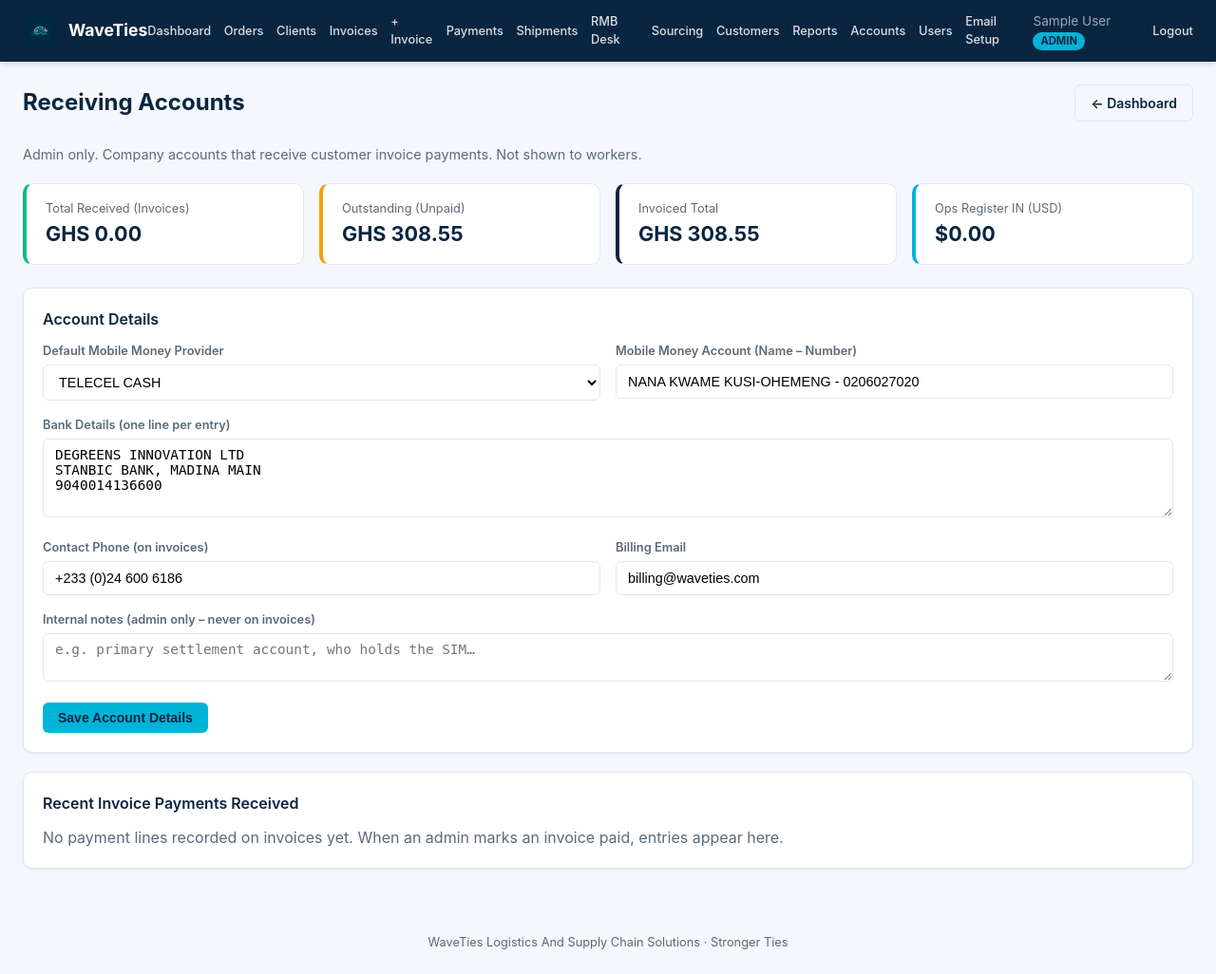
After one commit to KinsmanBillions/waveties-ops, a Flask app: page /admin/accounts in a window 1280 px wide. The commit adds this page. Shown: the whole page at 95% size. Run offline with Flask 3, Linux system fonts and the light colour scheme; the visitor is signed in with stand-in values (Sample User, id 1); data comes from the database, SQL or seed files in the repository; tables that the repository leaves empty hold one stand-in row (values such as "Sample post").

Commit message:
Add files via upload

```diff
--- a/app.py
+++ b/app.py
@@ -315,6 +315,7 @@ def create_invoice_page():
                 "paid": paid,
                 "items": items,
                 "momo": request.form.get("momo") or COMPANY.get("momo"),
+                "momo_provider": request.form.get("momo_provider") or "TELECEL CASH",
                 "bank_lines": [
                     line.strip()
                     for line in (request.form.get("bank_details") or "\n".join(COMPANY.get("bank_lines", []))).splitlines()
@@ -329,14 +330,16 @@ def create_invoice_page():
             flash(f"Error creating invoice: {e}", "danger")
             return redirect(url_for("create_invoice_page"))
 
+    ra = load_receiving_accounts()
     return render_template(
         "create_invoice.html",
         company=COMPANY,
         user=session,
         customers=customers,
-        default_momo=COMPANY.get("momo", ""),
-        default_bank="\n".join(COMPANY.get("bank_lines", [])),
-        default_phone=COMPANY.get("phone", ""),
+        default_momo=ra.get("momo") or COMPANY.get("momo", ""),
+        default_bank="\n".join(ra.get("bank_lines") or COMPANY.get("bank_lines", [])),
+        default_phone=ra.get("contact_phone") or COMPANY.get("phone", ""),
+        default_momo_provider=ra.get("momo_provider") or "TELECEL CASH",
     )
 
 
@@ -597,6 +600,121 @@ def customer_delete(key):
 # ──────────────────────────────────────────────────────────────
 # Admin: Users & SMTP
 # ──────────────────────────────────────────────────────────────
+
+# ──────────────────────────────────────────────────────────────
+# Admin: Receiving Accounts (treasury) — hidden from workers
+# ──────────────────────────────────────────────────────────────
+RECEIVING_ACCOUNTS_FILE = DATA_DIR / "receiving_accounts.json"
+MOMO_PROVIDERS = ["TELECEL CASH", "MTN MOMO", "AT MONEY", "OTHER"]
+
+
+def load_receiving_accounts():
+    defaults = {
+        "momo_provider": "TELECEL CASH",
+        "momo": COMPANY.get("momo", ""),
+        "bank_lines": list(COMPANY.get("bank_lines", [])),
+        "contact_phone": COMPANY.get("phone", ""),
+        "billing_email": COMPANY.get("email", ""),
+        "internal_notes": "",
+    }
+    if RECEIVING_ACCOUNTS_FILE.exists():
+        try:
+            with open(RECEIVING_ACCOUNTS_FILE, encoding="utf-8") as f:
+                data = json.load(f)
+            defaults.update(data)
+        except Exception:
+            pass
+    if isinstance(defaults.get("bank_lines"), str):
+        defaults["bank_lines"] = [ln.strip() for ln in defaults["bank_lines"].splitlines() if ln.strip()]
+    return defaults
+
+
+def save_receiving_accounts(data):
+    with open(RECEIVING_ACCOUNTS_FILE, "w", encoding="utf-8") as f:
+        json.dump(data, f, indent=2, ensure_ascii=False)
+
+
+@app.route("/admin/accounts", methods=["GET", "POST"])
+@login_required
+@admin_required
+def admin_treasury():
+    if request.method == "POST":
+        bank_lines = [
+            line.strip()
+            for line in (request.form.get("bank_details") or "").splitlines()
+            if line.strip()
+        ]
+        data = {
+            "momo_provider": request.form.get("momo_provider") or "TELECEL CASH",
+            "momo": request.form.get("momo", "").strip(),
+            "bank_lines": bank_lines,
+            "contact_phone": request.form.get("contact_phone", "").strip(),
+            "billing_email": request.form.get("billing_email", "").strip(),
+            "internal_notes": request.form.get("internal_notes", "").strip(),
+        }
+        save_receiving_accounts(data)
+        # Keep invoice defaults in sync for new invoices
+        COMPANY["momo"] = data["momo"]
+        COMPANY["bank_lines"] = data["bank_lines"]
+        if data["contact_phone"]:
+            COMPANY["phone"] = data["contact_phone"]
+        if data["billing_email"]:
+            COMPANY["email"] = data["billing_email"]
+        flash("Receiving account details saved.", "success")
+        return redirect(url_for("admin_treasury"))
+
+    accounts = load_receiving_accounts()
+    accounts["bank_text"] = "\n".join(accounts.get("bank_lines") or [])
+
+    db = load_db()
+    invoices = db.get("invoices", {})
+    invoice_paid = sum(float(i.get("paid") or 0) for i in invoices.values())
+    outstanding = sum(max(0, float(i.get("balance_due") or 0)) for i in invoices.values())
+    invoiced = sum(float(i.get("total") or 0) for i in invoices.values())
+
+    try:
+        ops_stats = ops.ops_kpis()
+        ops_in = float(ops_stats.get("total_in") or 0)
+    except Exception:
+        ops_in = 0.0
+
+    payment_rows = []
+    for inv_no, inv in invoices.items():
+        for p in inv.get("payments") or []:
+            payment_rows.append({
+                "invoice_no": inv_no,
+                "customer": inv.get("customer_name", ""),
+                "amount": float(p.get("amount") or 0),
+                "currency": inv.get("currency") or "GHS",
+                "by": p.get("by") or "—",
+                "at": p.get("at") or "",
+                "note": p.get("note") or "",
+            })
+    payment_rows.sort(key=lambda r: r["at"], reverse=True)
+    payment_rows = payment_rows[:50]
+
+    # Primary currency from latest invoices or GHS
+    currency = "GHS"
+    if invoices:
+        currency = list(invoices.values())[-1].get("currency") or "GHS"
+
+    return render_template(
+        "admin_treasury.html",
+        accounts=accounts,
+        providers=MOMO_PROVIDERS,
+        totals={
+            "invoice_paid": invoice_paid,
+            "outstanding": outstanding,
+            "invoiced": invoiced,
+            "ops_in": ops_in,
+        },
+        payment_rows=payment_rows,
+        currency=currency,
+        company=COMPANY,
+        user=session,
+    )
+
+
 @app.route("/admin/users")
 @login_required
 @admin_required
@@ -839,6 +957,7 @@ def ops_order_to_invoice(order_id):
                     "amount": amount,
                 }],
                 "momo": request.form.get("momo") or COMPANY.get("momo"),
+                "momo_provider": request.form.get("momo_provider") or "TELECEL CASH",
                 "bank_lines": [
                     line.strip()
                     for line in (request.form.get("bank_details") or "\n".join(COMPANY.get("bank_lines", []))).splitlines()
--- a/invoice_generator.py
+++ b/invoice_generator.py
@@ -335,6 +335,7 @@ def build_notes_and_totals(styles, data):
     balance = data.get("balance_due", total - paid)
 
     momo = data.get("momo") or COMPANY.get("momo", "")
+    momo_provider = data.get("momo_provider") or "TELECEL CASH"
     bank_lines = data.get("bank_lines") or COMPANY.get("bank_lines", [])
     if isinstance(bank_lines, str):
         bank_lines = [bank_lines]
@@ -344,7 +345,7 @@ def build_notes_and_totals(styles, data):
     notes_text = f"""
     <b>Notes:</b><br/>
     Payment can be made into the accounts below:<br/>
-    <b>TELECEL CASH:</b> {momo}<br/>
+    <b>{momo_provider}:</b> {momo}<br/>
     <b>BANK:</b> {bank_html}<br/><br/>
     If you have any query about this invoice please contact us on: {phone}.
     """
--- /dev/null
+++ b/templates/admin_treasury.html
@@ -0,0 +1,104 @@
+{% extends "base.html" %}
+{% block title %}Receiving Accounts – WaveTies{% endblock %}
+{% block content %}
+<div class="page-header">
+  <h1>Receiving Accounts</h1>
+  <a href="{{ url_for('dashboard') }}" class="btn btn-outline">← Dashboard</a>
+</div>
+
+<p style="color:var(--muted);margin-bottom:1.25rem;font-size:0.9rem;">
+  Admin only. Company accounts that receive customer invoice payments. Not shown to workers.
+</p>
+
+<div class="stats-grid">
+  <div class="stat-card" style="border-left-color:#10B981;">
+    <div class="label">Total Received (Invoices)</div>
+    <div class="value" style="font-size:1.35rem;">{{ currency }} {{ "%.2f"|format(totals.invoice_paid) }}</div>
+  </div>
+  <div class="stat-card" style="border-left-color:#F59E0B;">
+    <div class="label">Outstanding (Unpaid)</div>
+    <div class="value" style="font-size:1.35rem;">{{ currency }} {{ "%.2f"|format(totals.outstanding) }}</div>
+  </div>
+  <div class="stat-card" style="border-left-color:#0A2540;">
+    <div class="label">Invoiced Total</div>
+    <div class="value" style="font-size:1.35rem;">{{ currency }} {{ "%.2f"|format(totals.invoiced) }}</div>
+  </div>
+  <div class="stat-card" style="border-left-color:#00B4D8;">
+    <div class="label">Ops Register IN (USD)</div>
+    <div class="value" style="font-size:1.35rem;">${{ "%.2f"|format(totals.ops_in) }}</div>
+  </div>
+</div>
+
+<div class="card">
+  <div class="card-title">Account Details</div>
+  <form method="post" action="{{ url_for('admin_treasury') }}">
+    <div class="form-row">
+      <div class="form-group">
+        <label>Default Mobile Money Provider</label>
+        <select name="momo_provider">
+          {% for p in providers %}
+          <option value="{{ p }}" {% if p == accounts.momo_provider %}selected{% endif %}>{{ p }}</option>
+          {% endfor %}
+        </select>
+      </div>
+      <div class="form-group">
+        <label>Mobile Money Account (Name – Number)</label>
+        <input type="text" name="momo" value="{{ accounts.momo }}" required>
+      </div>
+    </div>
+    <div class="form-group">
+      <label>Bank Details (one line per entry)</label>
+      <textarea name="bank_details" rows="4" required>{{ accounts.bank_text }}</textarea>
+    </div>
+    <div class="form-row">
+      <div class="form-group">
+        <label>Contact Phone (on invoices)</label>
+        <input type="text" name="contact_phone" value="{{ accounts.contact_phone }}">
+      </div>
+      <div class="form-group">
+        <label>Billing Email</label>
+        <input type="email" name="billing_email" value="{{ accounts.billing_email }}">
+      </div>
+    </div>
+    <div class="form-group">
+      <label>Internal notes (admin only – never on invoices)</label>
+      <textarea name="internal_notes" rows="2" placeholder="e.g. primary settlement account, who holds the SIM…">{{ accounts.internal_notes }}</textarea>
+    </div>
+    <button type="submit" class="btn btn-primary">Save Account Details</button>
+  </form>
+</div>
+
+<div class="card">
+  <div class="card-title">Recent Invoice Payments Received</div>
+  {% if payment_rows %}
+  <div class="table-wrap">
+    <table>
+      <thead>
+        <tr>
+          <th>Invoice</th>
+          <th>Customer</th>
+          <th>Date</th>
+          <th>Amount</th>
+          <th>Recorded by</th>
+          <th>Note</th>
+        </tr>
+      </thead>
+      <tbody>
+        {% for r in payment_rows %}
+        <tr>
+          <td><a href="{{ url_for('view_invoice', invoice_no=r.invoice_no) }}">{{ r.invoice_no }}</a></td>
+          <td>{{ r.customer }}</td>
+          <td>{{ r.at }}</td>
+          <td>{{ r.currency }} {{ "%.2f"|format(r.amount) }}</td>
+          <td>{{ r.by }}</td>
+          <td>{{ r.note or '—' }}</td>
+        </tr>
+        {% endfor %}
+      </tbody>
+    </table>
+  </div>
+  {% else %}
+  <p style="color:var(--muted);">No payment lines recorded on invoices yet. When an admin marks an invoice paid, entries appear here.</p>
+  {% endif %}
+</div>
+{% endblock %}
--- a/templates/base.html
+++ b/templates/base.html
@@ -250,6 +250,7 @@
       <a href="{{ url_for('customers_list') }}">Customers</a>
       <a href="{{ url_for('reports') }}">Reports</a>
       {% if session.get('role') == 'admin' %}
+      <a href="{{ url_for('admin_treasury') }}" title="Receiving accounts (admin only)">Accounts</a>
       <a href="{{ url_for('admin_users') }}">Users</a>
       <a href="{{ url_for('admin_smtp') }}">Email Setup</a>
       {% endif %}
```
Also changed, not shown: templates/create_invoice.html (+15 -3 lines), templates/ops_order_invoice.html (+13 -1 lines).
